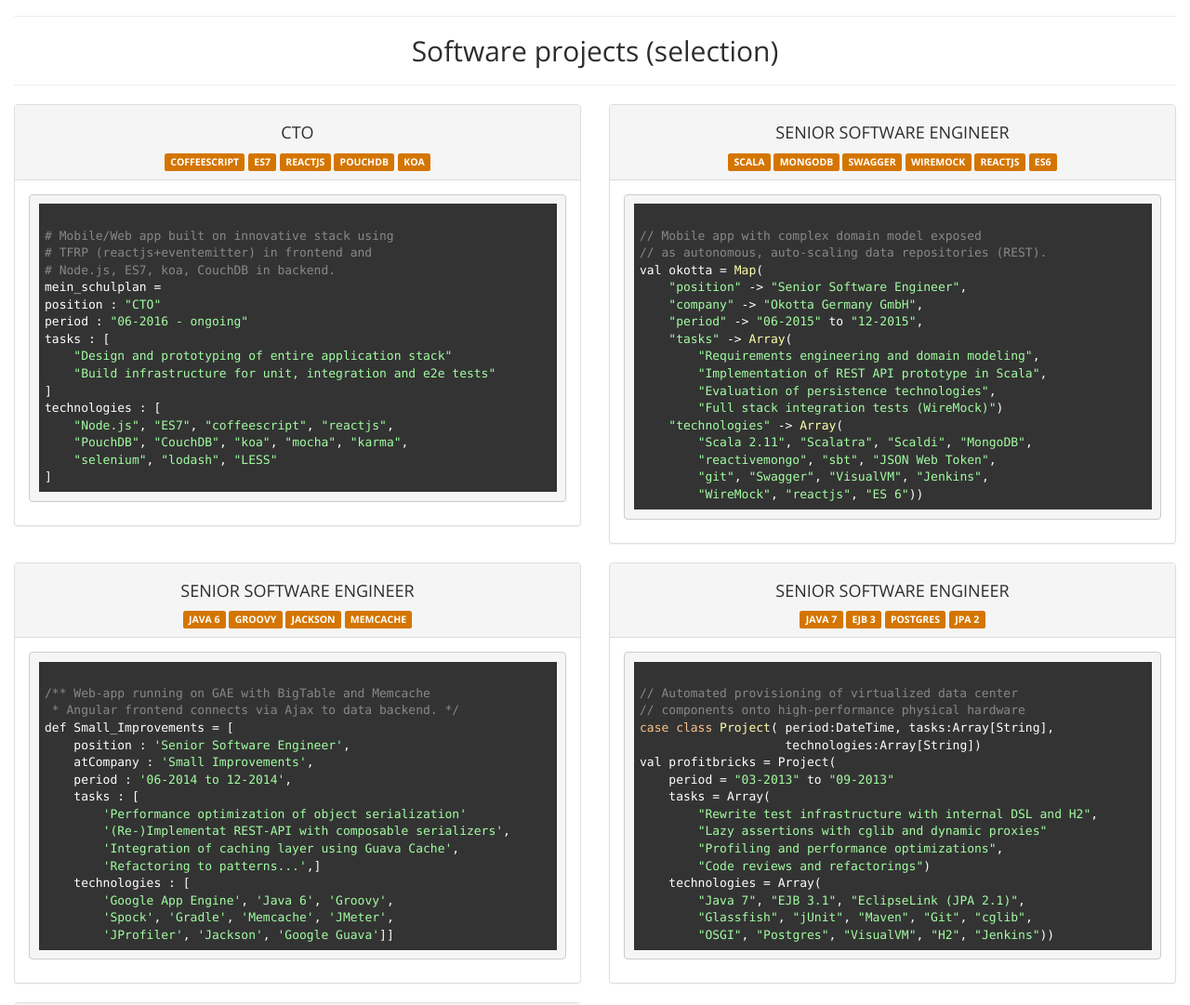
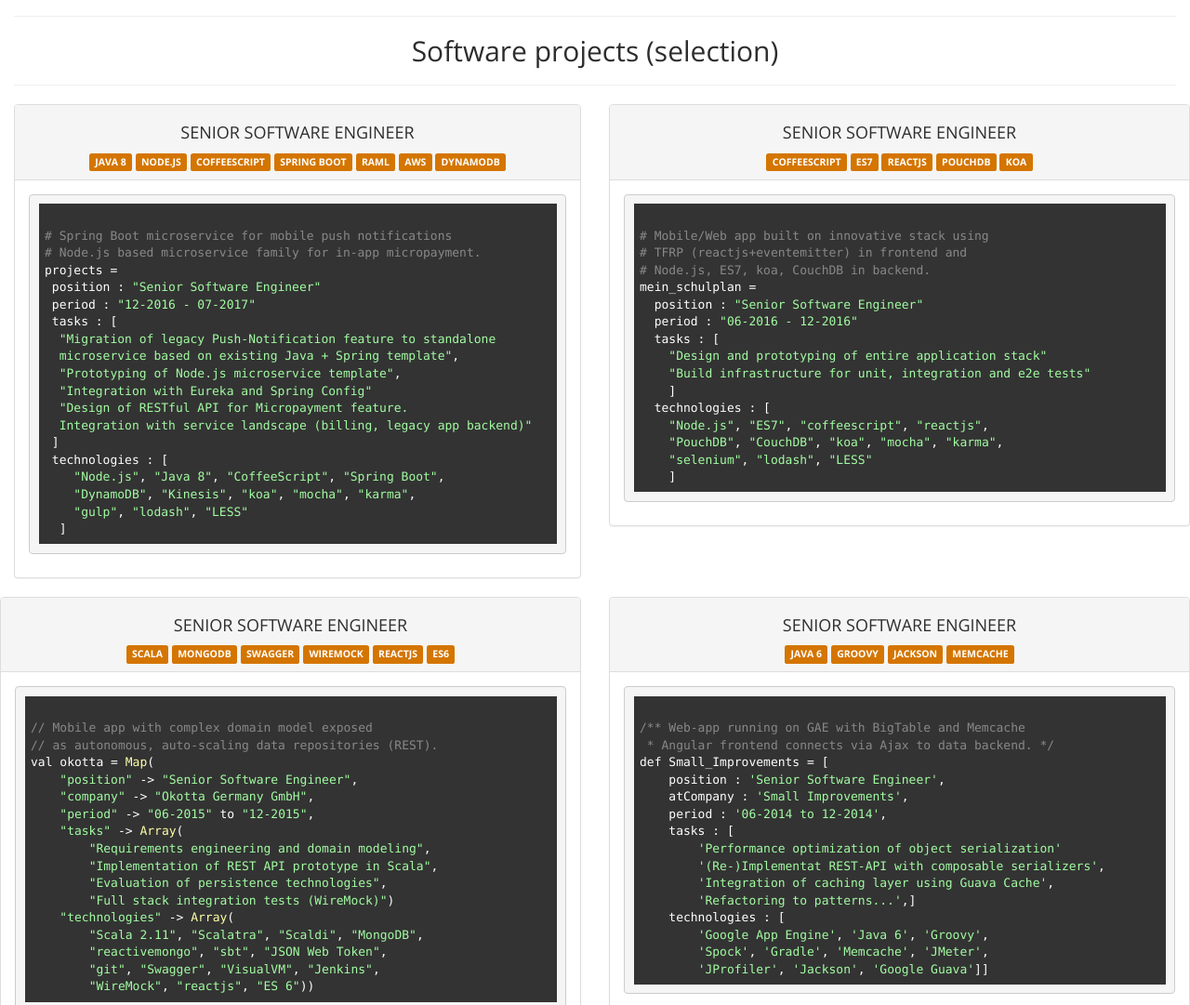
Before and after one commit to bennidi/resume, a website: page html/index.html in a window 1280 px wide. Shown: the part 1177-2258 px from the top of the page at 93% size. Drawn offline with nearby package versions, Linux system fonts and the light colour scheme.

Commit message:
Update CV

```diff
--- a/html/index.html
+++ b/html/index.html
@@ -22,7 +22,7 @@
         <div class="col-md-12">
             <hr />
             <h2 class="text-center">Benjamin Diedrichsen</h2>
-            <h4 class="text-center">Polyglot Software Architect</h4>
+            <h4 class="text-center">Polyglot Software Engineer</h4>
             <hr />
         </div>
     </div>
@@ -37,7 +37,7 @@
                         <div class="row">
                             <div class="col-md-6">
                                 The design and construction of software systems - be it small libraries, frameworks or mid-size software
-                                landscapes - is my job and one of my greatest passions.
+                                landscapes - is my job and one of my passions.
                                 This includes most aspects of the software lifecycle: planning and design, data and domain modeling, prototyping, deployment and production. DevOps is an ongoing learning field...
                                 <h5 class="text-center">Polyglot</h5>
                                 I write code in various languages using combinations of object oriented and functional paradigm.
@@ -45,7 +45,7 @@
                                 [node.js, coffeescript, livescript, react.js]. <br /> <br />
                                 <a href="https://eva.fing.edu.uy/pluginfile.php/119383/mod_label/intro/UnificationPowerOfModels.pdf" target="_blank"><h5 class="text-center">Everything is a model...</h5></a>
                                 I enjoy the creative task of deconstructing reality into appropriate models of objects, functions, data structures and
-                                information flows. I take pride in writing beautiful and efficient code - <code>git clone</code> my open source projects and have a look.
+                                information flows. I love to write beautiful and efficient code - <code>git clone</code> my open source projects and have a look.
                             </div>
 
                             <div class="col-md-6">
@@ -55,9 +55,9 @@
 
                                 <h5 class="text-center">You can hire me to</h5>
                                 <ul>
-                                    <li>design and prototype core modules or system architecture</li>
+                                    <li>design and prototype core modules or software architecture</li>
                                     <li>fix performance issues in application code or data models</li>
-                                    <li>plan and implement major refactorings</li>
+                                    <li>plan and implement refactorings</li>
                                     <li>help with code reviews, technology decisions, development cycle and team process</li>
                                 </ul>
                                 <h5 class="text-center">I grant discounts to projects that</h5>
@@ -291,13 +291,51 @@
         </div>
     </div>
 
+    <div class="row">
+        <div class="col-md-6">
+            <div class="panel panel-default">
+                <div class="panel-heading text-center text-uppercase">
+                    <h4>Senior Software Engineer</h4>
+                    <div class="label label-warning">Java 8</div>
+                    <div class="label label-warning">Node.js</div>
+                    <div class="label label-warning">CoffeeScript</div>
+                    <div class="label label-warning">Spring Boot</div>
+                    <div class="label label-warning">RAML</div>
+                    <div class="label label-warning">AWS</div>
+                    <div class="label label-warning">DynamoDB</div>
+                </div>
+                <div class="panel-body">
+<pre><code class="coffeescript">
+# Spring Boot microservice for mobile push notifications
+# Node.js based microservice family for in-app micropayment.
+projects =
+ position : "Senior Software Engineer"
+ period : "12-2016 - 07-2017"
+ tasks : [
+  "Migration of legacy Push-Notification feature to standalone
+  microservice based on existing Java + Spring template",
+  "Prototyping of Node.js microservice template",
+  "Integration with Eureka and Spring Config"
+  "Design of RESTful API for Micropayment feature.
+  Integration with service landscape (billing, legacy app backend)"
+ ]
+ technologies : [
+    "Node.js", "Java 8", "CoffeeScript", "Spring Boot",
+    "DynamoDB", "Kinesis", "koa", "mocha", "karma",
+    "gulp", "lodash", "LESS"
+  ]
+</code></pre>
+                </div>
+            </div>
+        </div>
+
 
     <div class="row">
         <div class="col-md-6">
             <div class="panel panel-default">
                 <div class="panel-heading text-center text-uppercase">
-                    <h4>CTO</h4>
-                    <div class="label label-warning">coffeescript</div>
+                    <h4>Senior Software Engineer</h4>
+                    <div class="label label-warning">CoffeeScript</div>
                     <div class="label label-warning">ES7</div>
                     <div class="label label-warning">reactjs</div>
                     <div class="label label-warning">PouchDB</div>
@@ -309,22 +347,26 @@
 # TFRP (reactjs+eventemitter) in frontend and
 # Node.js, ES7, koa, CouchDB in backend.
 mein_schulplan =
-position : "CTO"
-period : "06-2016 - ongoing"
-tasks : [
+  position : "Senior Software Engineer"
+  period : "06-2016 - 12-2016"
+  tasks : [
     "Design and prototyping of entire application stack"
     "Build infrastructure for unit, integration and e2e tests"
-]
-technologies : [
+    ]
+  technologies : [
     "Node.js", "ES7", "coffeescript", "reactjs",
     "PouchDB", "CouchDB", "koa", "mocha", "karma",
     "selenium", "lodash", "LESS"
-]
+    ]
 </code></pre>
                 </div>
             </div>
         </div>
 
+    </div>
+
+
+    <div class="row">
         <div class="col-md-6">
             <div class="panel panel-default">
                 <div class="panel-heading text-center text-uppercase">
@@ -358,9 +400,7 @@
                 </div>
             </div>
         </div>
-    </div>
 
-    <div class="row">
 
         <div class="col-md-6">
             <a href="#" name="proj_si"></a>
@@ -393,7 +433,9 @@
                 </div>
             </div>
         </div>
+      </div>
 
+      <div class="row">
         <div class="col-md-6">
             <div class="panel panel-default">
                 <div class="panel-heading text-center text-uppercase">
@@ -424,9 +466,7 @@
                 </div>
             </div>
         </div>
-    </div>
 
-    <div class="row">
         <div class="col-md-6">
             <a href="#" name="proj_fs"></a>
             <div class="panel panel-default">
```
Also changed, not shown: 2 other files.
